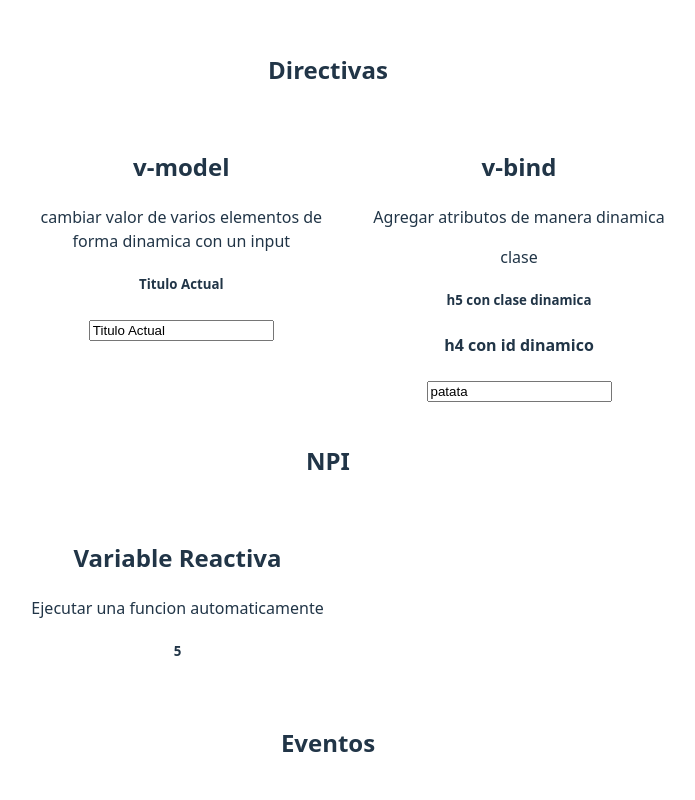
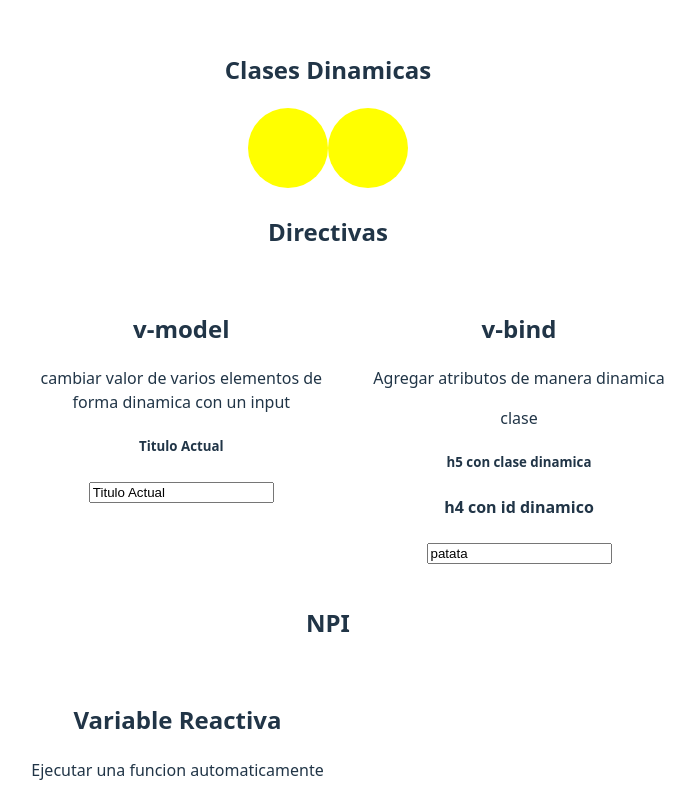
Before and after one commit to RamconDev/Vue-AmazingCode, a Vue app: page / in a window 1280 px wide. Shown: the top 800 px of the page, without its empty margins (312-1007 px from the left). Built offline with nearby package versions, Linux system fonts and the light colour scheme.

Commit message:
agregar o cambiar clases de manera dinamica

```diff
--- a/src/App.vue
+++ b/src/App.vue
@@ -3,9 +3,13 @@
     import VBindComponent from './components/directivas/VBindComponent.vue';
     import ClickComponen from './components/eventos/ClickComponen.vue';
     import VariableReactiva from './components/VariableReactiva.vue';
+    import CambiarClasesDinamicamente from './components/CambiarClasesDinamicamente.vue'
 </script>
 
 <template>
+    <h2>Clases Dinamicas</h2>
+    <CambiarClasesDinamicamente></CambiarClasesDinamicamente>
+
     <h2>Directivas</h2>
     <ul>
         <li>
--- /dev/null
+++ b/src/components/CambiarClasesDinamicamente.vue
@@ -0,0 +1,28 @@
+<script setup>
+    let status = true;
+</script>
+
+<template>
+    <!-- Clase con condiciones If ternario -->
+    <span v-bind:class="status ? 'active' : 'unactive'"></span>
+
+    <!-- Varias clases condicionadas -->
+    <span v-bind:class="{ unactive: true, active: !false }"></span>
+</template>
+
+<style scoped>
+    .unactive {
+        border-radius: 50%;
+        display: inline-block;
+        background-color: black;
+        height: 80px;
+        width: 80px;
+    }
+    .active {
+        border-radius: 50%;
+        display: inline-block;
+        background-color: yellow;
+        height: 80px;
+        width: 80px;
+    }
+</style>
```
